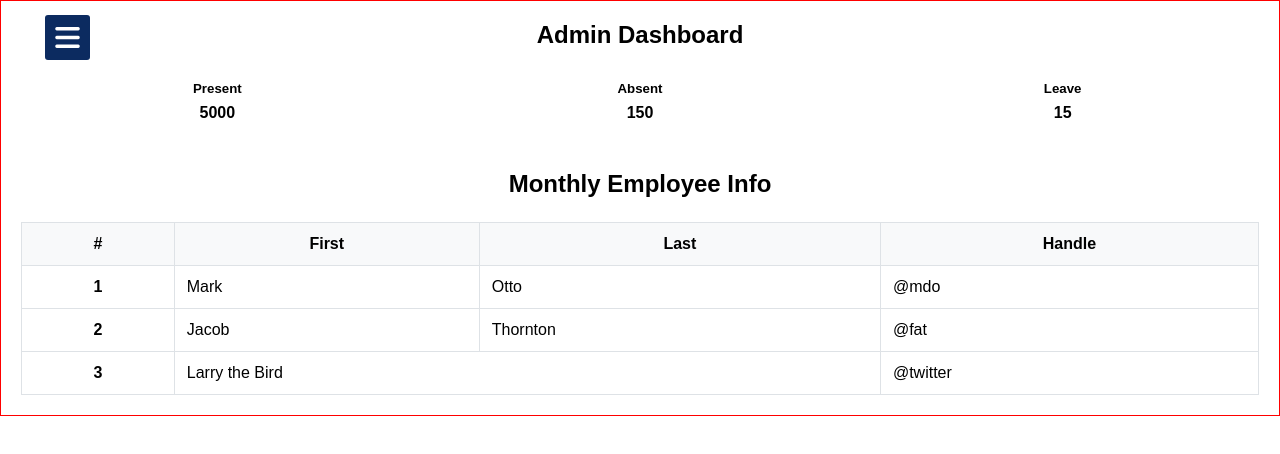
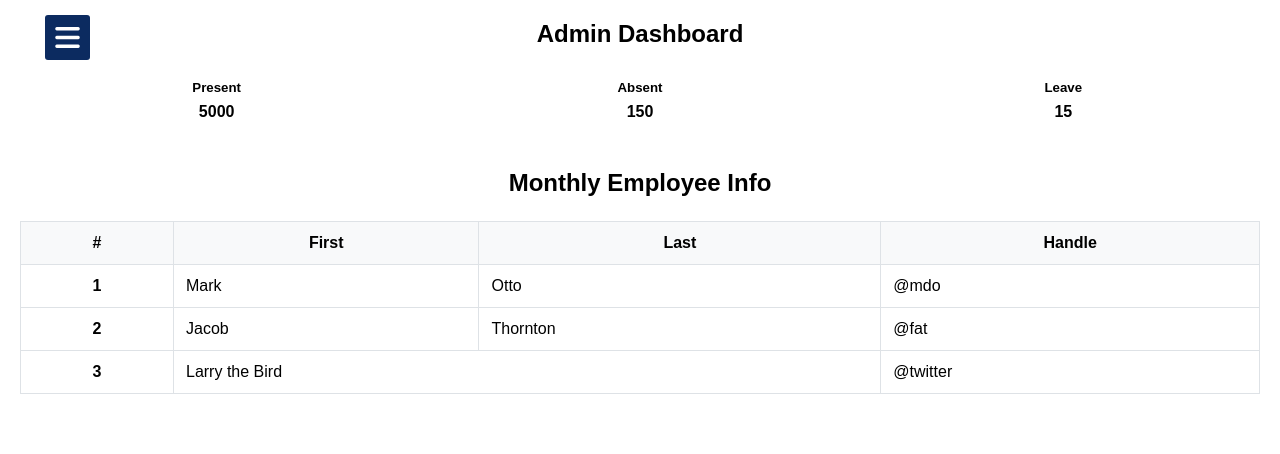
Before and after one commit to nobabi/AssignmentSideBarMenu-01, a plain HTML site: page index.html in a window 1280 px wide. Drawn offline with Linux system fonts and the light colour scheme; a web font is replaced by a local one.

Commit message:
remove border

```diff
--- a/index.html
+++ b/index.html
@@ -301,7 +301,7 @@
         </ul>
     </nav>
 
-    <div style="border: 1px solid red; padding: 20px;" id="dashbordId">
+    <div style="padding: 20px;" id="dashbordId">
         <h3 style="font-weight: bold; font-size: 1.5rem; margin-bottom: 1rem; text-align: center;">Admin Dashboard</h3>
         <div style="display: flex; flex-wrap: wrap; margin: -15px;">
             <div style="flex: 1 0 0; max-width: 100%; padding: 15px;">
```
